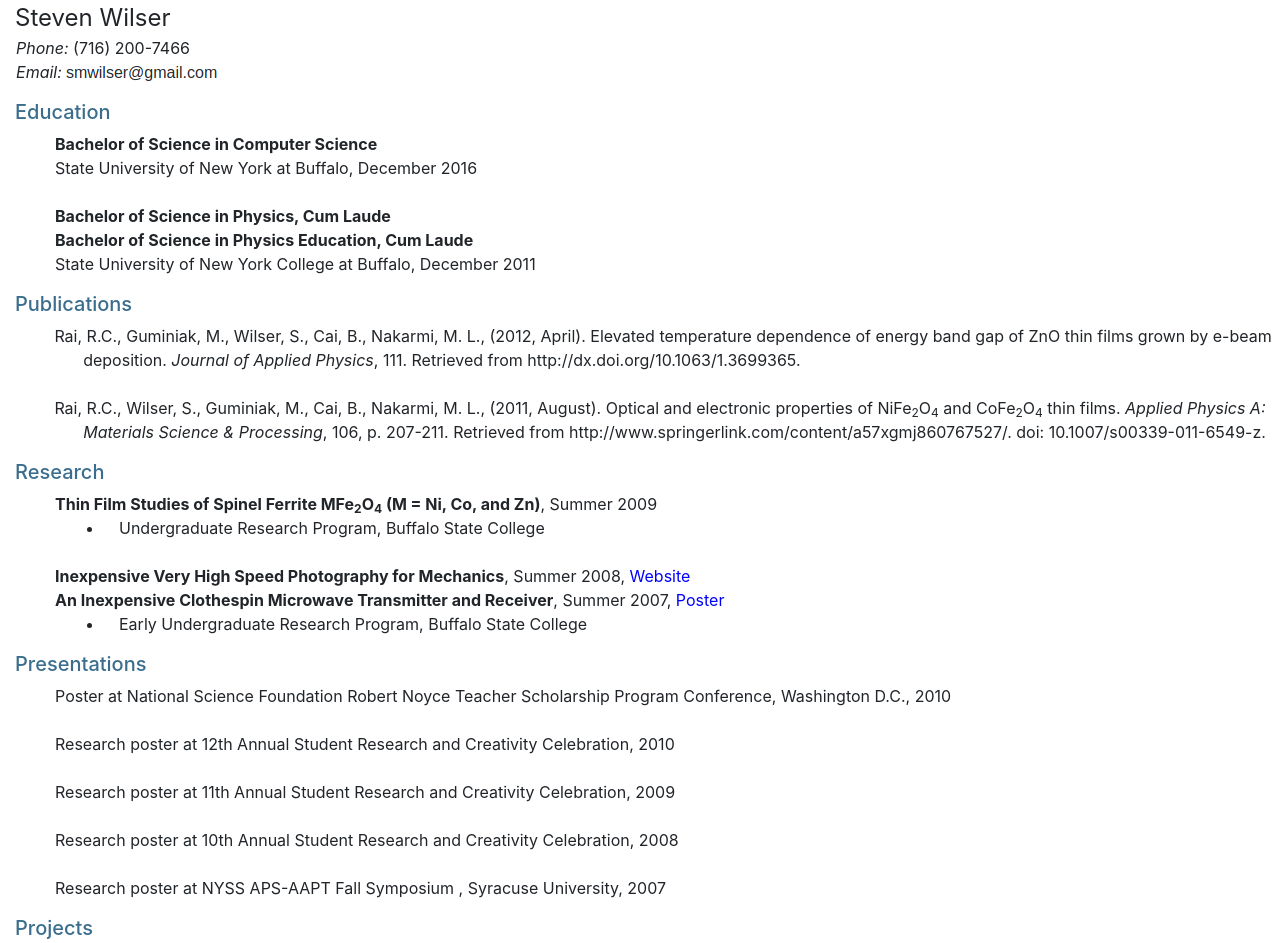
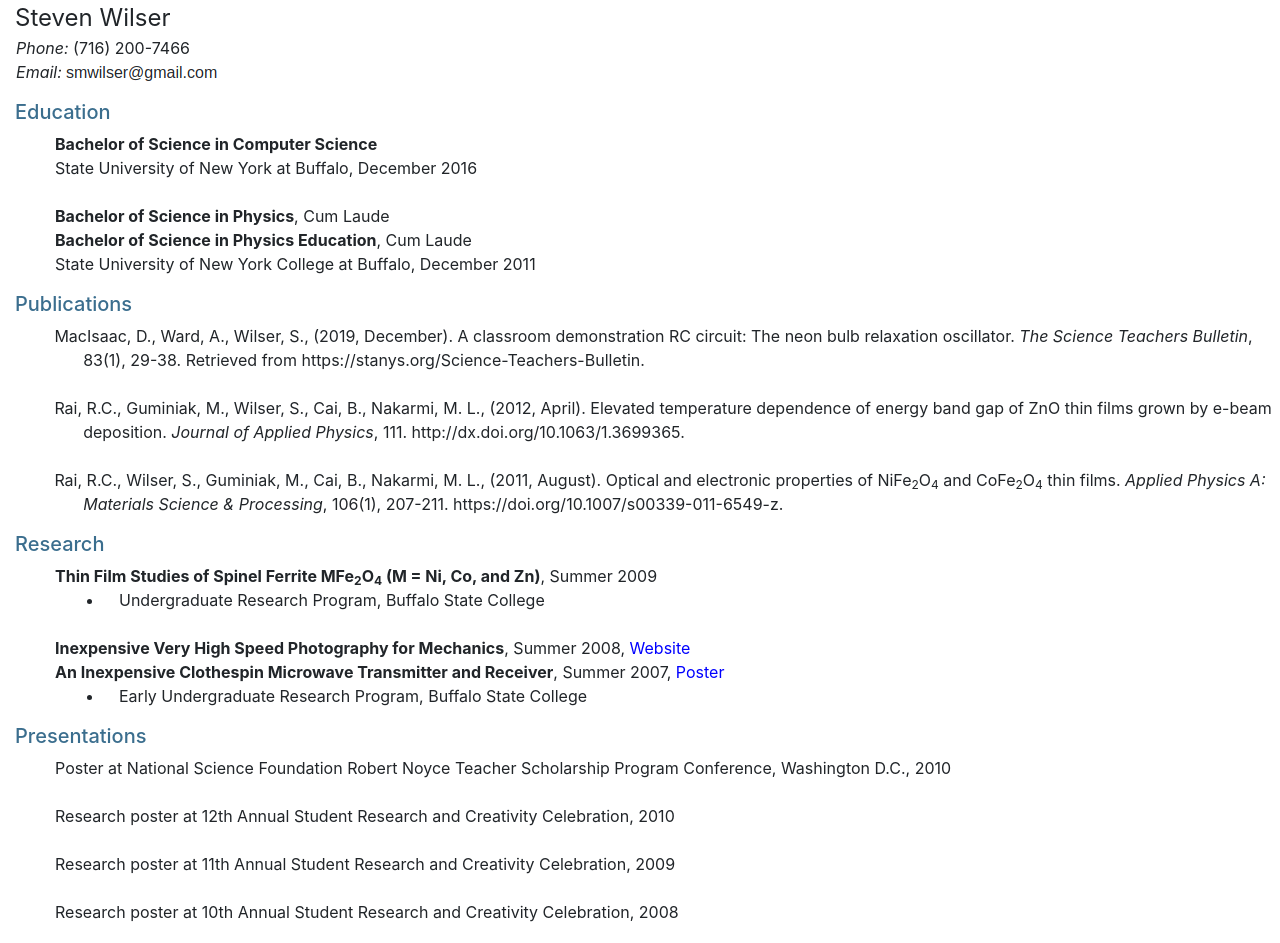
Before and after one commit to stevenwilser/stevenwilser.github.io, a plain HTML site: page index.html in a window 1280 px wide. Shown: the top 943 px of the page. Drawn offline with nearby package versions, Linux system fonts and the light colour scheme.

Commit message:
Added new publication and minor changes

```diff
--- a/index.html
+++ b/index.html
@@ -34,14 +34,15 @@
             <li><span class="bold">Bachelor of Science in Computer Science</span></li>
             <li>State University of New York at Buffalo, December 2016</li>
             <br>
-            <li><span class="bold">Bachelor of Science in Physics, Cum Laude</span></li>
-            <li><span class="bold">Bachelor of Science in Physics Education, Cum Laude</span></li>
+            <li><span class="bold">Bachelor of Science in Physics</span><span>, Cum Laude</span></li>
+            <li><span class="bold">Bachelor of Science in Physics Education</span><span>, Cum Laude</span></li>
             <li>State University of New York College at Buffalo, December 2011</li>
         </ul>
         <h5>Publications</h5>
         <ul style="list-style-type:none; text-indent: -1.8em; padding-left: 5.2em">
-            <li>Rai, R.C., Guminiak, M., Wilser, S., Cai, B., Nakarmi, M. L., (2012, April). Elevated temperature dependence of energy band gap of ZnO thin films grown by e-beam deposition. <cite>Journal of Applied Physics</cite>, 111. Retrieved from http://dx.doi.org/10.1063/1.3699365.</li><br>
-            <li>Rai, R.C., Wilser, S., Guminiak, M., Cai, B., Nakarmi, M. L., (2011, August). Optical and electronic properties of NiFe<sub>2</sub>O<sub>4</sub> and CoFe<sub>2</sub>O<sub>4</sub> thin films. <cite>Applied Physics A: Materials Science &amp; Processing</cite>, 106, p. 207-211. Retrieved from http://www.springerlink.com/content/a57xgmj860767527/. doi: 10.1007/s00339-011-6549-z.</li>
+            <li>MacIsaac, D., Ward, A., Wilser, S., (2019, December). A classroom demonstration RC circuit: The neon bulb relaxation oscillator. <cite>The Science Teachers Bulletin</cite>, 83(1), 29-38. Retrieved from https://stanys.org/Science-Teachers-Bulletin.</li><br>
+            <li>Rai, R.C., Guminiak, M., Wilser, S., Cai, B., Nakarmi, M. L., (2012, April). Elevated temperature dependence of energy band gap of ZnO thin films grown by e-beam deposition. <cite>Journal of Applied Physics</cite>, 111. http://dx.doi.org/10.1063/1.3699365. </li><br>
+            <li>Rai, R.C., Wilser, S., Guminiak, M., Cai, B., Nakarmi, M. L., (2011, August). Optical and electronic properties of NiFe<sub>2</sub>O<sub>4</sub> and CoFe<sub>2</sub>O<sub>4</sub> thin films. <cite>Applied Physics A: Materials Science &amp; Processing</cite>, 106(1), 207-211. https://doi.org/10.1007/s00339-011-6549-z.</li>
         </ul>
         <h5>Research</h5>
         <ul class="none">
```
